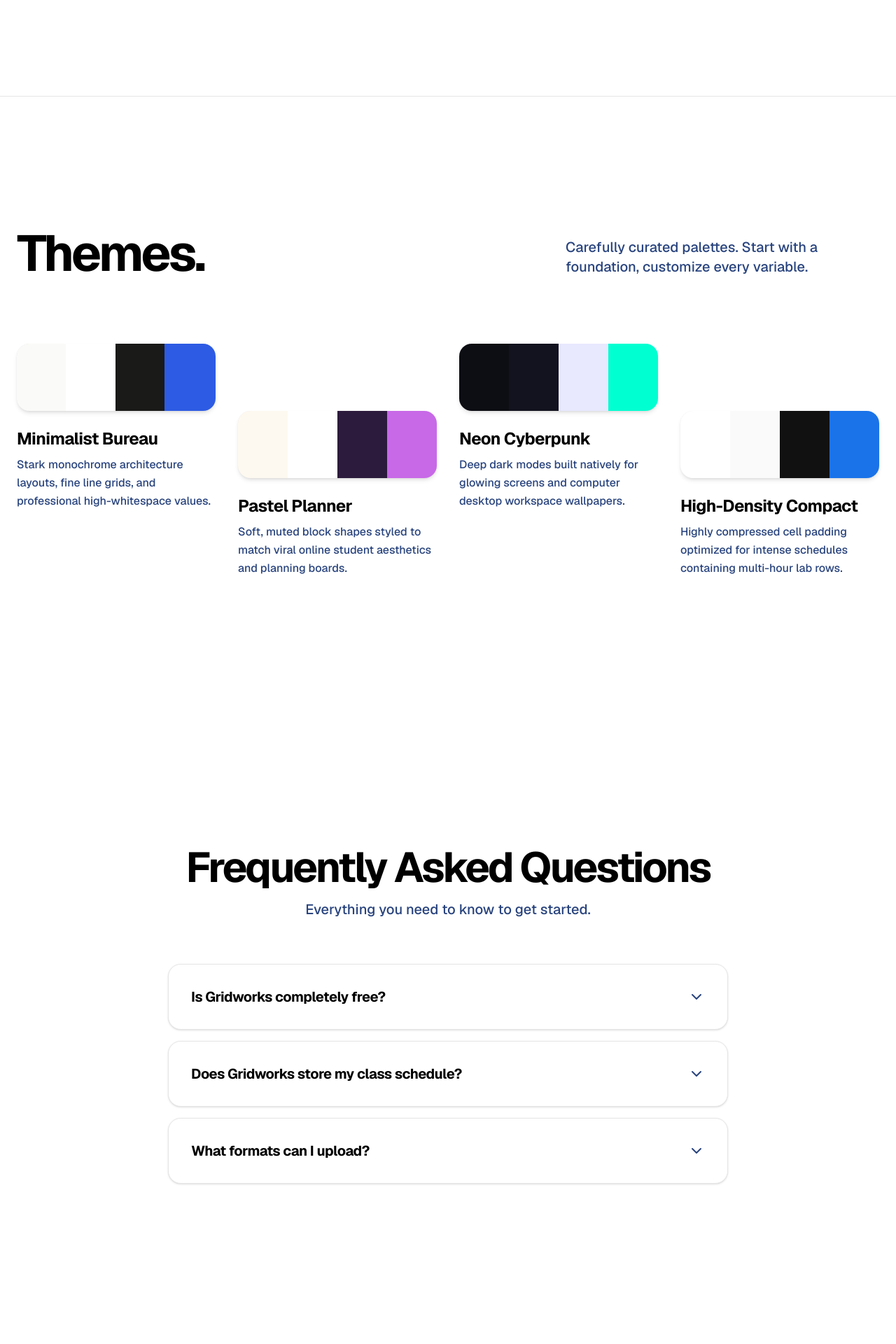
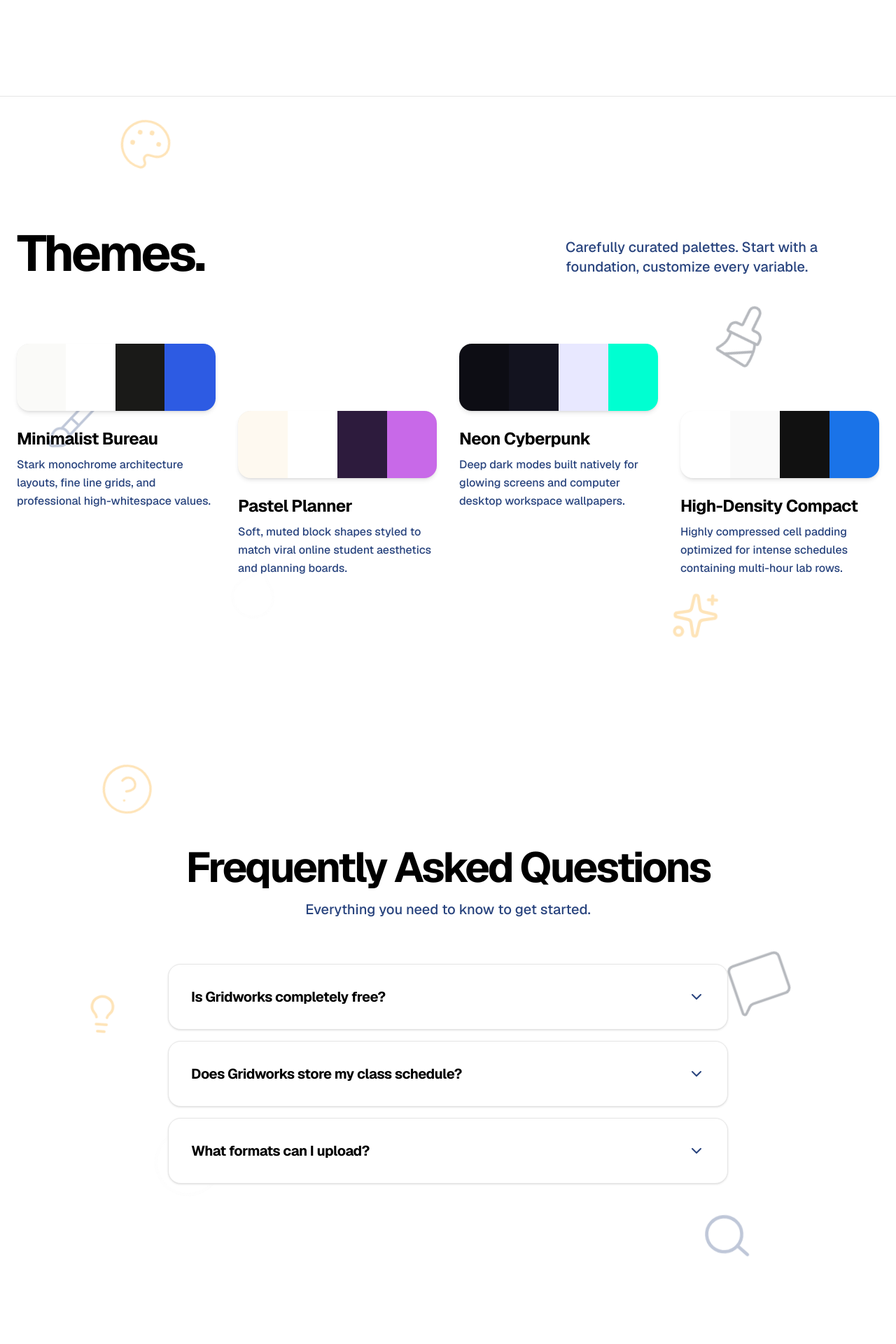
Before and after one commit to vardzz/gridworks, a Next.js app: page / in a window 1280 px wide. Shown: the part 3700-5620 px from the top of the page at 70% size. Built offline with nearby package versions, Linux system fonts and the light colour scheme.

Commit message:
feat: add landing page components including Footer, ThemesSection, FaqSection, and FeaturesSection

```diff
--- a/src/components/landing/FaqSection.tsx
+++ b/src/components/landing/FaqSection.tsx
@@ -1,10 +1,20 @@
-import { ChevronDown } from "lucide-react";
+import { ChevronDown, HelpCircle, MessageSquare, Info, Search, Lightbulb } from "lucide-react";
 import Link from "next/link";
 
 export function FaqSection() {
   return (
-    <section id="faq" className="py-32 md:py-48 px-6 bg-white">
-      <div className="max-w-[800px] mx-auto">
+    <section id="faq" className="relative py-32 md:py-48 px-6 bg-white overflow-hidden">
+
+      {/* Floating Background Icons */}
+      <div className="absolute inset-0 overflow-hidden pointer-events-none z-0 opacity-30">
+        <div className="absolute top-[15%] left-[8%] text-[#fca311] animate-drift-1"><HelpCircle size={80} strokeWidth={1} /></div>
+        <div className="absolute top-[35%] right-[8%] text-prussian-blue-300 animate-drift-2"><MessageSquare size={90} strokeWidth={1} /></div>
+        <div className="absolute bottom-[25%] left-[12%] text-alabaster-grey-900 animate-drift-3"><Info size={110} strokeWidth={1} /></div>
+        <div className="absolute bottom-[10%] right-[15%] text-prussian-blue-600 animate-drift-1" style={{animationDelay: '-4s'}}><Search size={75} strokeWidth={1.5} /></div>
+        <div className="absolute top-[50%] left-[8%] text-[#fca311] animate-drift-2" style={{animationDelay: '-7s'}}><Lightbulb size={60} strokeWidth={1.5} /></div>
+      </div>
+
+      <div className="relative max-w-[800px] mx-auto z-10">
         <div className="text-center mb-16">
           <h2 className="text-4xl md:text-5xl lg:text-6xl font-bold tracking-tighter text-black mb-4">
             Frequently Asked Questions
--- a/src/components/landing/FeaturesSection.tsx
+++ b/src/components/landing/FeaturesSection.tsx
@@ -1,9 +1,19 @@
-import { UploadCloud, FileText, CheckCircle2, ChevronRight, Settings, Grid as GridIcon, Download } from "lucide-react";
+import { UploadCloud, FileText, CheckCircle2, ChevronRight, Settings, Grid as GridIcon, Download, Zap, FileCheck, Rocket } from "lucide-react";
 
 export function FeaturesSection() {
   return (
     <section id="features" className="relative max-w-[1400px] mx-auto px-6 py-32 md:py-48">
-      <div className="grid grid-cols-1 md:grid-cols-12 gap-16 md:gap-24 relative items-start">
+
+      {/* Floating Background Icons */}
+      <div className="absolute inset-0 overflow-hidden pointer-events-none z-0 opacity-30">
+        <div className="absolute top-[10%] left-[5%] text-prussian-blue-300 animate-drift-1"><Zap size={80} strokeWidth={1} /></div>
+        <div className="absolute top-[40%] right-[5%] text-[#fca311] animate-drift-2"><Settings size={100} strokeWidth={1} /></div>
+        <div className="absolute bottom-[20%] left-[10%] text-alabaster-grey-900 animate-drift-3"><GridIcon size={120} strokeWidth={1} /></div>
+        <div className="absolute bottom-[10%] right-[15%] text-prussian-blue-300 animate-drift-1" style={{animationDelay: '-2s'}}><FileCheck size={70} strokeWidth={1.5} /></div>
+        <div className="absolute top-[60%] left-[15%] text-alabaster-grey-900 animate-drift-2" style={{animationDelay: '-5s'}}><Rocket size={90} strokeWidth={1} /></div>
+      </div>
+
+      <div className="grid grid-cols-1 md:grid-cols-12 gap-16 md:gap-24 relative items-start z-10">
 
         {/* Sticky Typography Column */}
         <div className="md:col-span-5 md:sticky md:top-40">
--- a/src/components/landing/Footer.tsx
+++ b/src/components/landing/Footer.tsx
@@ -1,9 +1,20 @@
 import Link from "next/link";
+import { Hexagon, Triangle, Circle, Square, Box } from "lucide-react";
 
 export function Footer() {
   return (
-    <footer className="bg-white px-6 pt-32 pb-8 overflow-hidden">
-      <div className="max-w-[1400px] mx-auto flex flex-col">
+    <footer className="relative bg-white px-6 pt-32 pb-8 overflow-hidden">
+
+      {/* Floating Background Icons */}
+      <div className="absolute inset-0 overflow-hidden pointer-events-none z-0 opacity-[0.15]">
+        <div className="absolute top-[20%] left-[10%] text-prussian-blue-600 animate-drift-1"><Hexagon size={120} strokeWidth={1} /></div>
+        <div className="absolute top-[40%] right-[15%] text-[#fca311] animate-drift-2"><Triangle size={90} strokeWidth={1} /></div>
+        <div className="absolute bottom-[30%] left-[25%] text-prussian-blue-300 animate-drift-3"><Circle size={100} strokeWidth={1} /></div>
+        <div className="absolute bottom-[10%] right-[30%] text-alabaster-grey-900 animate-drift-1" style={{animationDelay: '-5s'}}><Square size={140} strokeWidth={1} /></div>
+        <div className="absolute top-[10%] right-[5%] text-prussian-blue-600 animate-drift-2" style={{animationDelay: '-8s'}}><Box size={80} strokeWidth={1} /></div>
+      </div>
+
+      <div className="relative max-w-[1400px] mx-auto flex flex-col z-10">
 
         {/* Top Section */}
         <div className="flex flex-col md:flex-row justify-between items-start gap-16 mb-20 md:mb-32">
--- a/src/components/landing/ThemesSection.tsx
+++ b/src/components/landing/ThemesSection.tsx
@@ -1,4 +1,5 @@
 import { THEME_PRESETS } from "@/lib/themes";
+import { Palette, Paintbrush, Droplet, Sparkles, Brush } from "lucide-react";
 
 function getContrastTextColor(hexColor: string) {
   let hex = hexColor.replace("#", "");
@@ -16,8 +17,18 @@
   const themes = Object.values(THEME_PRESETS);
 
   return (
-    <section id="themes" className="py-32 md:py-48 px-6 bg-white border-t border-alabaster-grey">
-      <div className="max-w-[1400px] mx-auto">
+    <section id="themes" className="relative py-32 md:py-48 px-6 bg-white border-t border-alabaster-grey overflow-hidden">
+
+      {/* Floating Background Icons */}
+      <div className="absolute inset-0 overflow-hidden pointer-events-none z-0 opacity-30">
+        <div className="absolute top-[10%] left-[10%] text-[#fca311] animate-drift-1"><Palette size={80} strokeWidth={1} /></div>
+        <div className="absolute top-[30%] right-[10%] text-prussian-blue-300 animate-drift-2"><Paintbrush size={90} strokeWidth={1} /></div>
+        <div className="absolute bottom-[20%] left-[20%] text-alabaster-grey-900 animate-drift-3"><Droplet size={100} strokeWidth={1} /></div>
+        <div className="absolute bottom-[10%] right-[20%] text-[#fca311] animate-drift-1" style={{animationDelay: '-3s'}}><Sparkles size={70} strokeWidth={1.5} /></div>
+        <div className="absolute top-[50%] left-[5%] text-prussian-blue-600 animate-drift-2" style={{animationDelay: '-6s'}}><Brush size={85} strokeWidth={1} /></div>
+      </div>
+
+      <div className="relative max-w-[1400px] mx-auto z-10">
         <div className="mb-24 flex flex-col md:flex-row md:items-end justify-between gap-10">
           <h2 className="text-5xl md:text-7xl font-bold tracking-tighter text-black leading-[0.9]">
             Themes.
```
